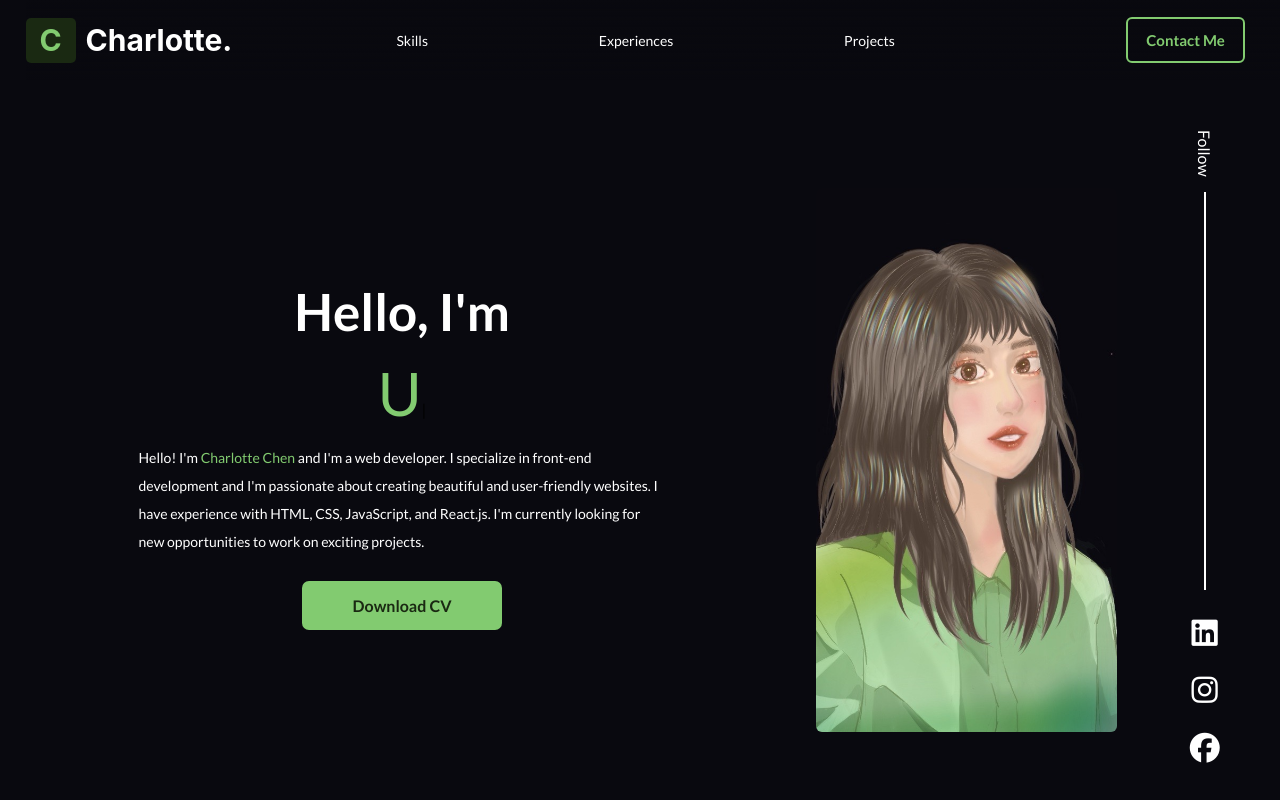
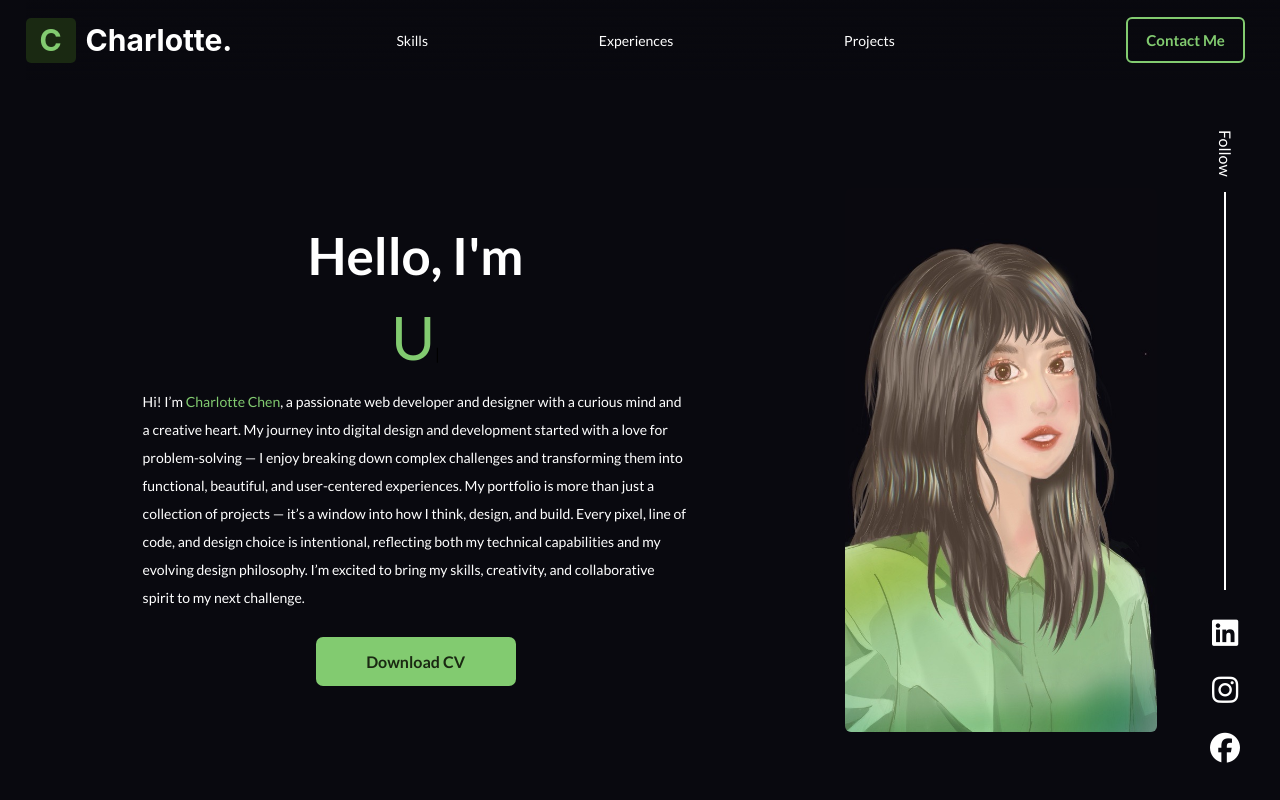
Before and after one commit to CharlotteChen1206/portfolio, a plain HTML site: page index.html in a window 1280 px wide. Shown: the top 800 px of the page. Drawn offline with nearby package versions, Linux system fonts and the light colour scheme; a web font is replaced by a local one.

Commit message:
change intro

```diff
--- a/index.html
+++ b/index.html
@@ -52,10 +52,7 @@
                     <p class="t-txt ">Hello, I'm </p>
                     <p><span class="role"></span></p>
                     <p class="desc ">
-                        Hello! I'm <span class="name">Charlotte Chen</span> and I'm a web developer. I specialize in
-                        front-end development and I'm passionate about creating beautiful and user-friendly websites. I
-                        have experience with HTML, CSS, JavaScript, and React.js. I'm currently looking for new
-                        opportunities to work on exciting projects.
+                        Hi! I’m <span class="name">Charlotte Chen</span>, a passionate web developer and designer with a curious mind and a creative heart. My journey into digital design and development started with a love for problem-solving — I enjoy breaking down complex challenges and transforming them into functional, beautiful, and user-centered experiences. My portfolio is more than just a collection of projects — it’s a window into how I think, design, and build. Every pixel, line of code, and design choice is intentional, reflecting both my technical capabilities and my evolving design philosophy. I’m excited to bring my skills, creativity, and collaborative spirit to my next challenge.
                     </p>
                     <div class="btn-hero">
                         <a href="images/Resume.pdf" class="download-cv">Download CV</a>
```
